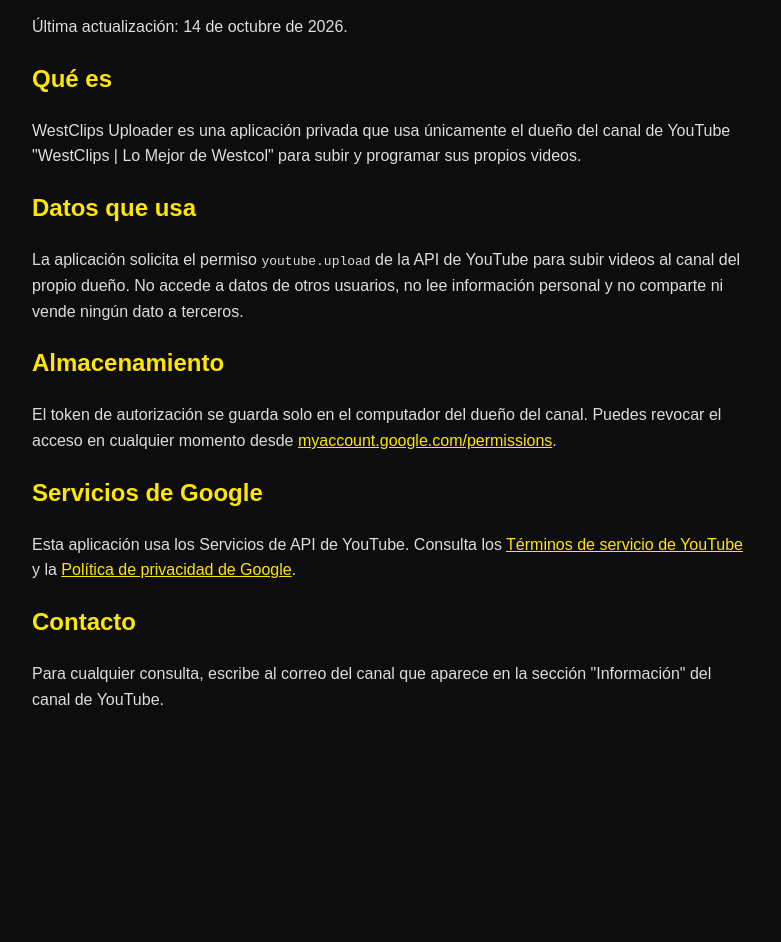
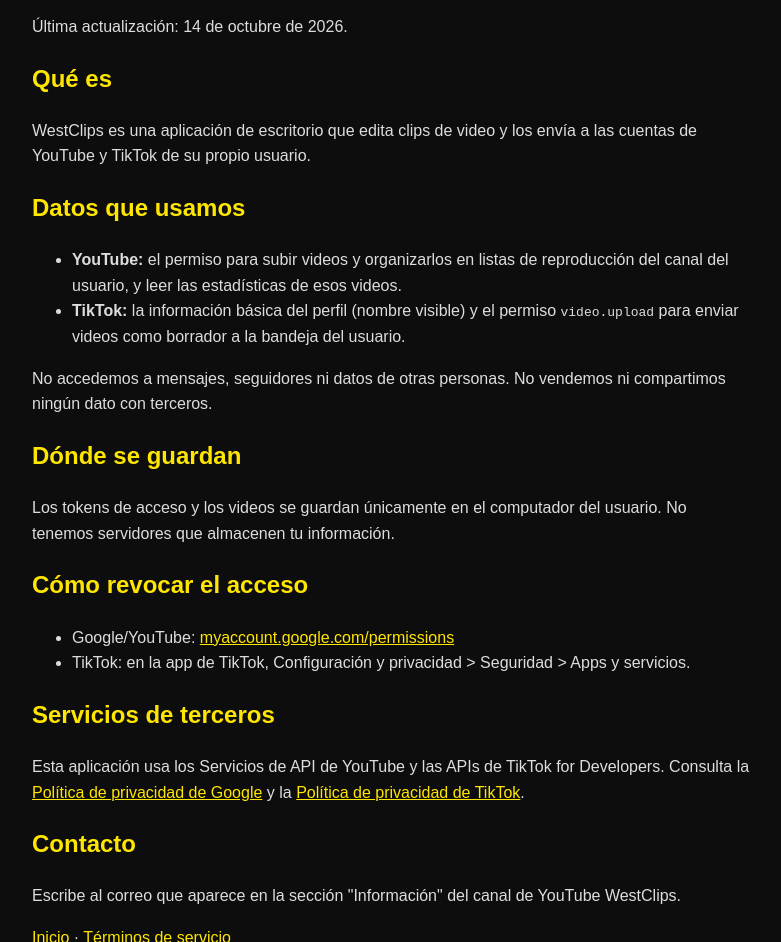
Before and after one commit to MageWhats/westclips, a plain HTML site: page privacidad.html in a window 1280 px wide. Shown: the part 120-1062 px from the top of the page, without its empty margins (248-1029 px from the left). Before the commit the page ends 888 px from the top, so only its background shows below. Drawn offline with Linux system fonts and the light colour scheme.

Commit message:
Add files via upload

```diff
--- a/privacidad.html
+++ b/privacidad.html
@@ -13,29 +13,42 @@
 </head>
 <body>
 <main>
-  <h1>Política de privacidad de WestClips Uploader</h1>
+  <h1>Política de privacidad de WestClips</h1>
   <p>Última actualización: 14 de octubre de 2026.</p>
 
   <h2>Qué es</h2>
-  <p>WestClips Uploader es una aplicación privada que usa únicamente el dueño del canal de YouTube
-  "WestClips | Lo Mejor de Westcol" para subir y programar sus propios videos.</p>
+  <p>WestClips es una aplicación de escritorio que edita clips de video y los envía a las cuentas de YouTube
+  y TikTok de su propio usuario.</p>
 
-  <h2>Datos que usa</h2>
-  <p>La aplicación solicita el permiso <code>youtube.upload</code> de la API de YouTube para subir videos
-  al canal del propio dueño. No accede a datos de otros usuarios, no lee información personal y no comparte
-  ni vende ningún dato a terceros.</p>
+  <h2>Datos que usamos</h2>
+  <ul>
+    <li><strong>YouTube:</strong> el permiso para subir videos y organizarlos en listas de reproducción del
+      canal del usuario, y leer las estadísticas de esos videos.</li>
+    <li><strong>TikTok:</strong> la información básica del perfil (nombre visible) y el permiso
+      <code>video.upload</code> para enviar videos como borrador a la bandeja del usuario.</li>
+  </ul>
+  <p>No accedemos a mensajes, seguidores ni datos de otras personas. No vendemos ni compartimos ningún dato
+  con terceros.</p>
 
-  <h2>Almacenamiento</h2>
-  <p>El token de autorización se guarda solo en el computador del dueño del canal. Puedes revocar el acceso
-  en cualquier momento desde <a href="https://myaccount.google.com/permissions">myaccount.google.com/permissions</a>.</p>
+  <h2>Dónde se guardan</h2>
+  <p>Los tokens de acceso y los videos se guardan únicamente en el computador del usuario. No tenemos
+  servidores que almacenen tu información.</p>
 
-  <h2>Servicios de Google</h2>
-  <p>Esta aplicación usa los Servicios de API de YouTube. Consulta los
-  <a href="https://www.youtube.com/t/terms">Términos de servicio de YouTube</a> y la
-  <a href="https://policies.google.com/privacy">Política de privacidad de Google</a>.</p>
+  <h2>Cómo revocar el acceso</h2>
+  <ul>
+    <li>Google/YouTube: <a href="https://myaccount.google.com/permissions">myaccount.google.com/permissions</a></li>
+    <li>TikTok: en la app de TikTok, Configuración y privacidad &gt; Seguridad &gt; Apps y servicios.</li>
+  </ul>
+
+  <h2>Servicios de terceros</h2>
+  <p>Esta aplicación usa los Servicios de API de YouTube y las APIs de TikTok for Developers. Consulta la
+  <a href="https://policies.google.com/privacy">Política de privacidad de Google</a> y la
+  <a href="https://www.tiktok.com/legal/privacy-policy">Política de privacidad de TikTok</a>.</p>
 
   <h2>Contacto</h2>
-  <p>Para cualquier consulta, escribe al correo del canal que aparece en la sección "Información" del canal de YouTube.</p>
+  <p>Escribe al correo que aparece en la sección "Información" del canal de YouTube WestClips.</p>
+
+  <p><a href="index.html">Inicio</a> · <a href="terminos.html">Términos de servicio</a></p>
 </main>
 </body>
 </html>
```
Also changed, not shown: index.html (+3 -2 lines), terminos.html (added, +50 -0 lines).
